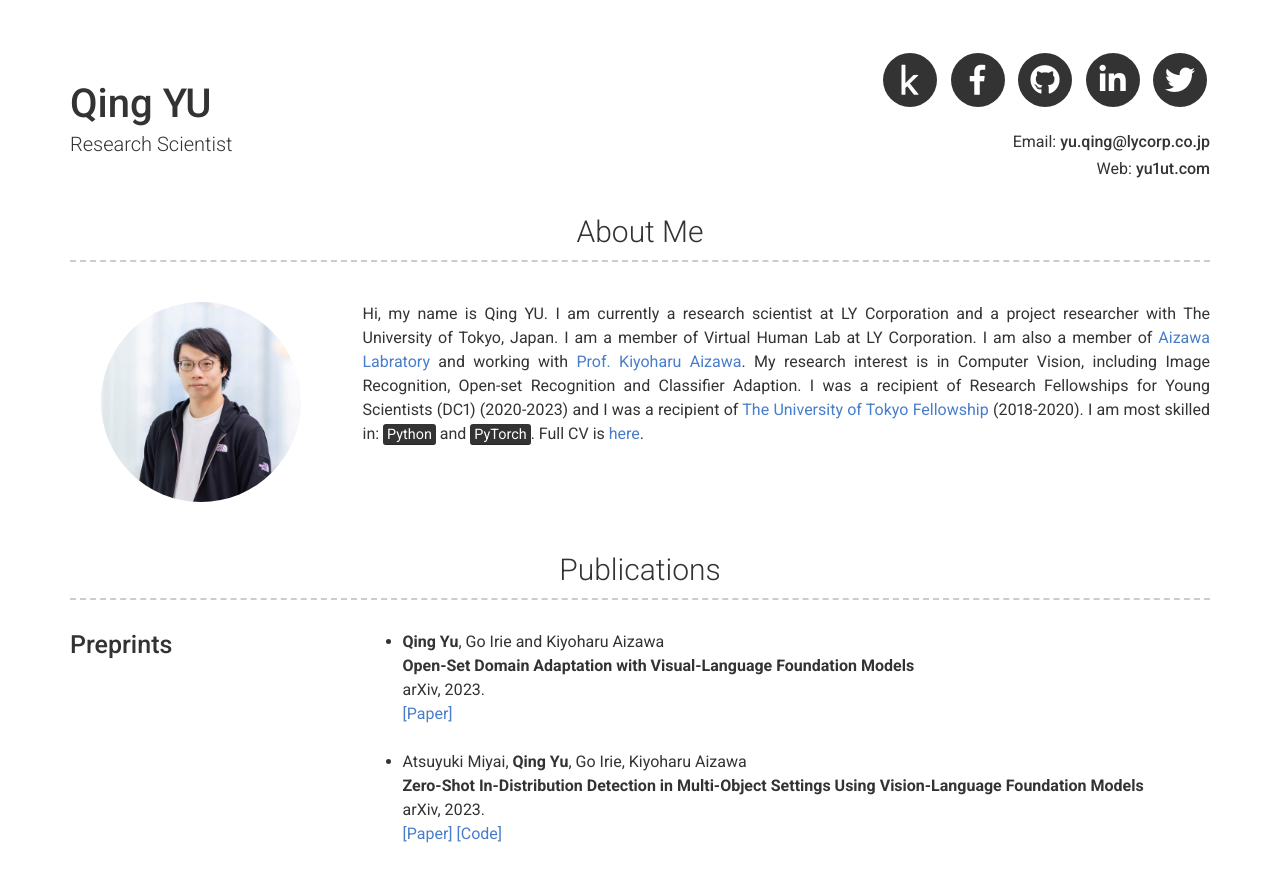
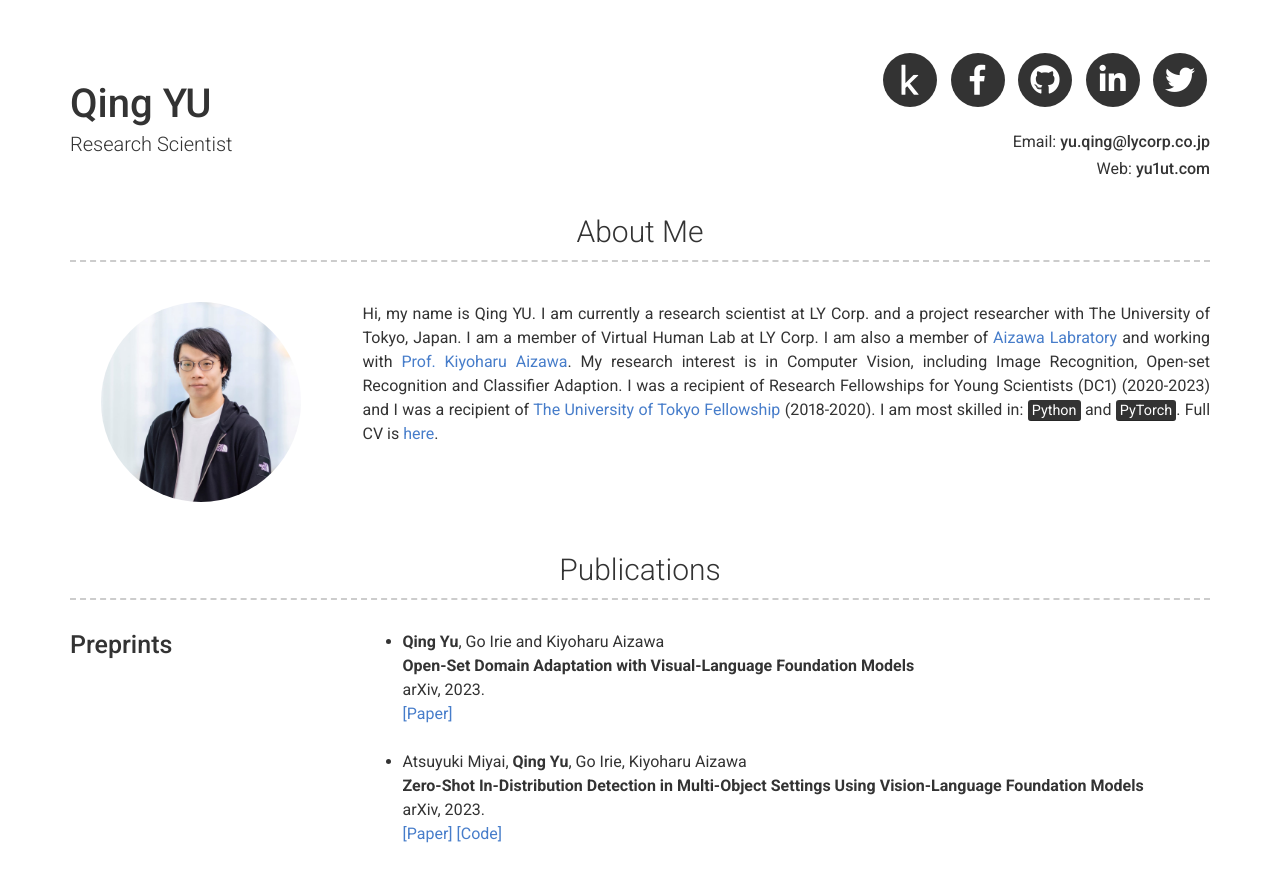
Before and after one commit to YU1ut/YU1ut.github.io, a Jekyll site: the page built from index.md, in a window 1280 px wide and 900 px high. Shown: the top 882 px of the window. Built offline with Jekyll 4.4.1, drawn with Linux system fonts in a browser that asks for light colours; nearby versions of some CDN libraries.

Commit message:
update profile

```diff
--- a/_config.yml
+++ b/_config.yml
@@ -24,8 +24,8 @@ linkedin_username: qingyu-ut
 # about_title: About Me
 about_profile_image: images/profile.jpg
 about_content: | # this will include new lines to allow paragraphs
-  Hi, my name is Qing YU. I am currently a research scientist at LY Corporation and a project researcher with The University of Tokyo, Japan.
-  I am a member of Virtual Human Lab at LY Corporation. I am also a member of [Aizawa Labratory](https://www.hal.t.u-tokyo.ac.jp/) and working with [Prof. Kiyoharu Aizawa](https://www.hal.t.u-tokyo.ac.jp/~aizawa/).
+  Hi, my name is Qing YU. I am currently a research scientist at LY Corp. and a project researcher with The University of Tokyo, Japan.
+  I am a member of Virtual Human Lab at LY Corp. I am also a member of [Aizawa Labratory](https://www.hal.t.u-tokyo.ac.jp/) and working with [Prof. Kiyoharu Aizawa](https://www.hal.t.u-tokyo.ac.jp/~aizawa/).
   My research interest is in Computer Vision, including Image Recognition, Open-set Recognition and Classifier Adaption.
   I was a recipient of Research Fellowships for Young Scientists (DC1) (2020-2023) and I was a recipient of [The University of Tokyo Fellowship](https://www.u-tokyo.ac.jp/en/prospective-students/fellowship.html) (2018-2020).
   I am most skilled in: <mark>Python</mark> and <mark>PyTorch</mark>.
```
